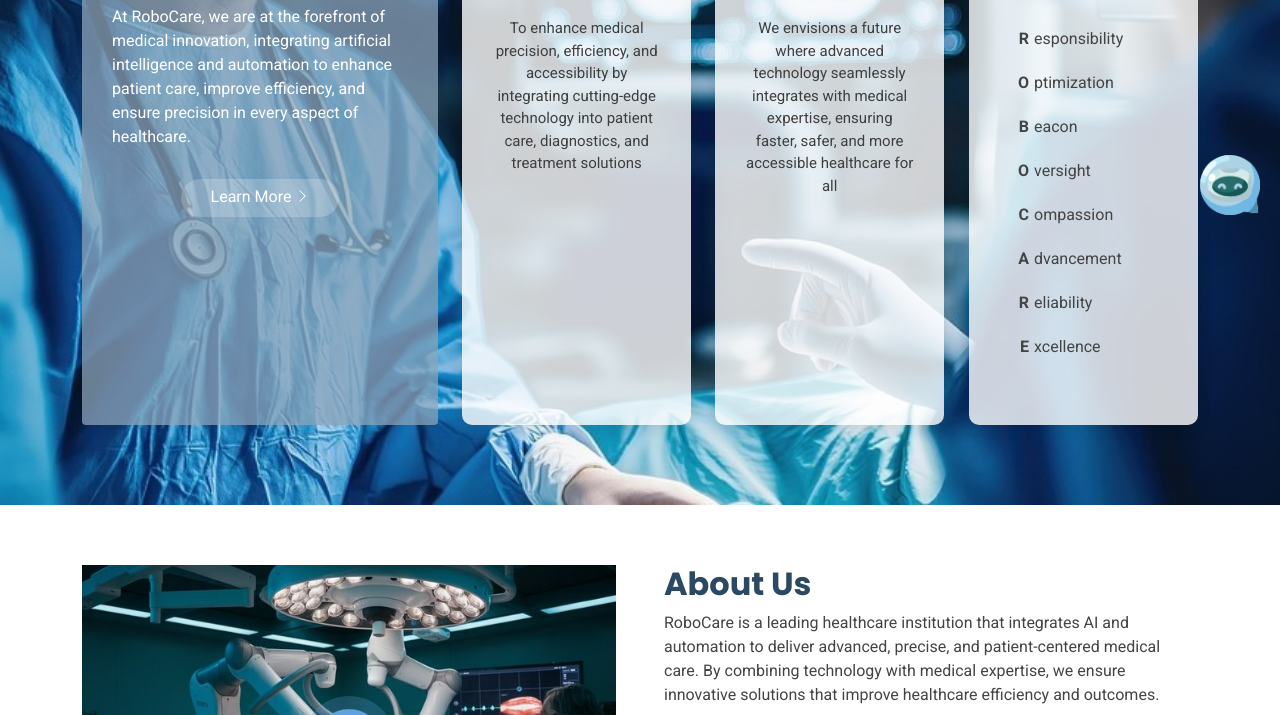
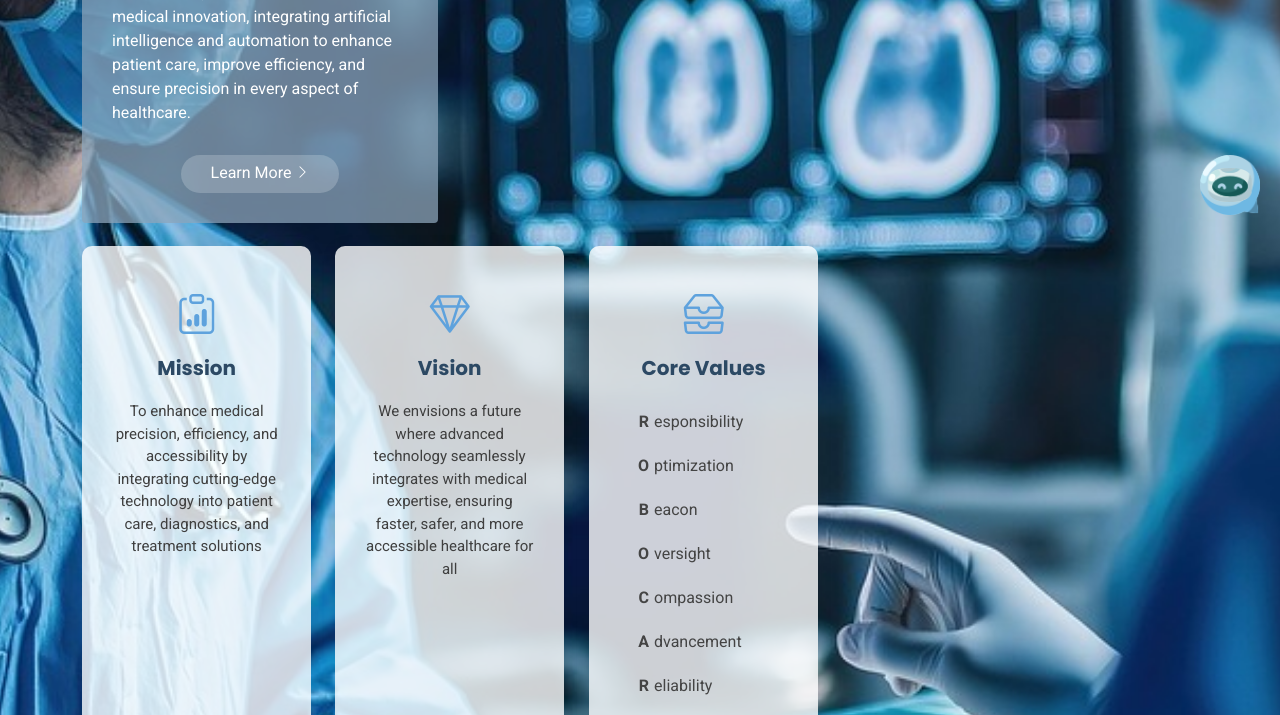
Before and after one commit to guraycha03/robocare-healthcare-website, a website: page index.html in a window 1280 px wide. Shown: the part 505-1220 px from the top of the page. Drawn offline with Linux system fonts and the light colour scheme.

Commit message:
Update main.css

```diff
--- a/assets/css/main.css
+++ b/assets/css/main.css
@@ -2113,3 +2113,16 @@
 .starter-section {
   /* Add your styles here */
 }
+
+.section, .content, .hero, .about, .services, .departments, .doctors, .faq, .contact {
+  display: block !important;
+}
+
+.section, .content {
+  opacity: 1 !important;
+  visibility: visible !important;
+}
+
+.section, .content, .hero, .about, .services, .departments, .doctors, .faq, .contact {
+  position: relative !important;
+}
```
